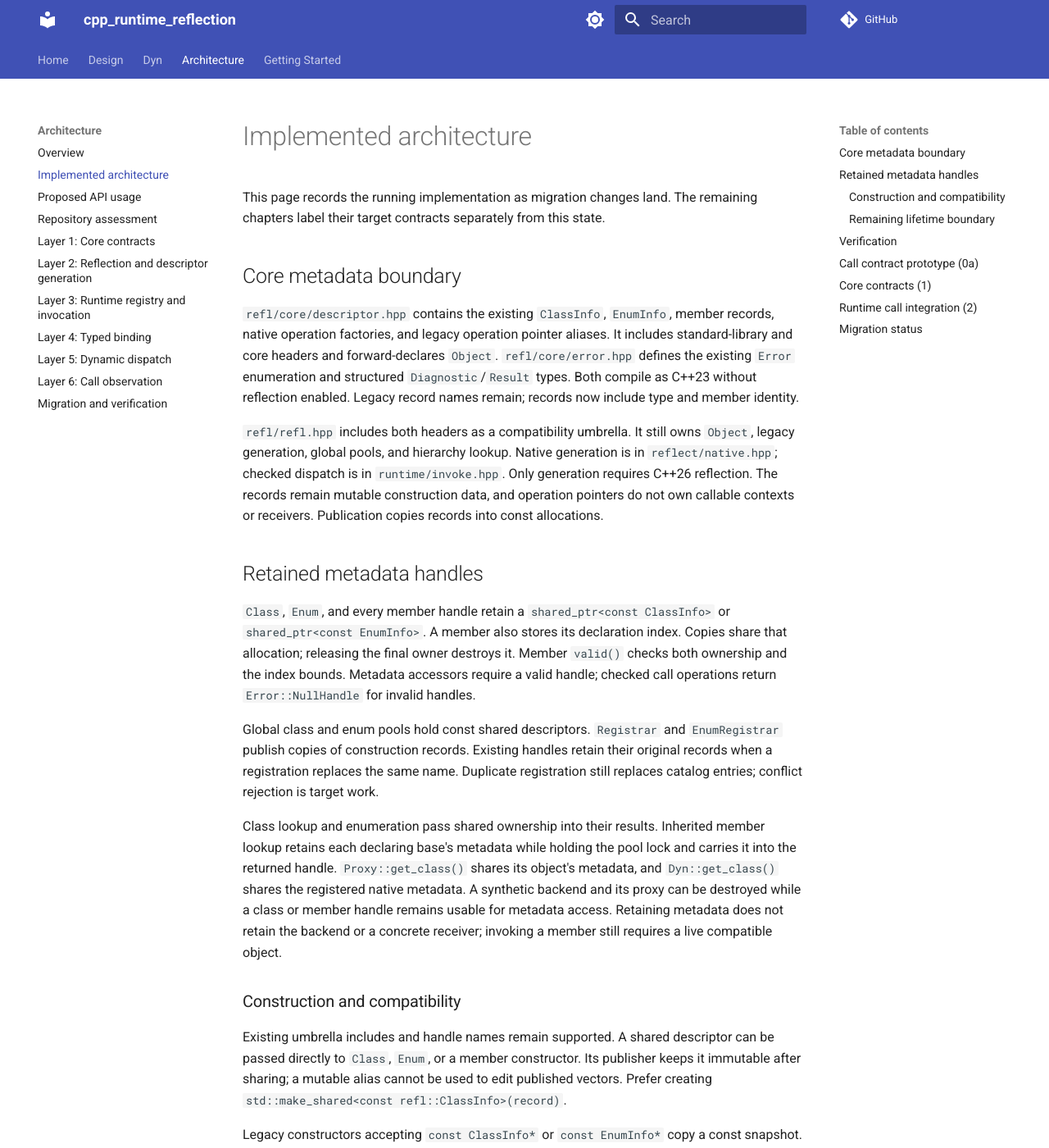
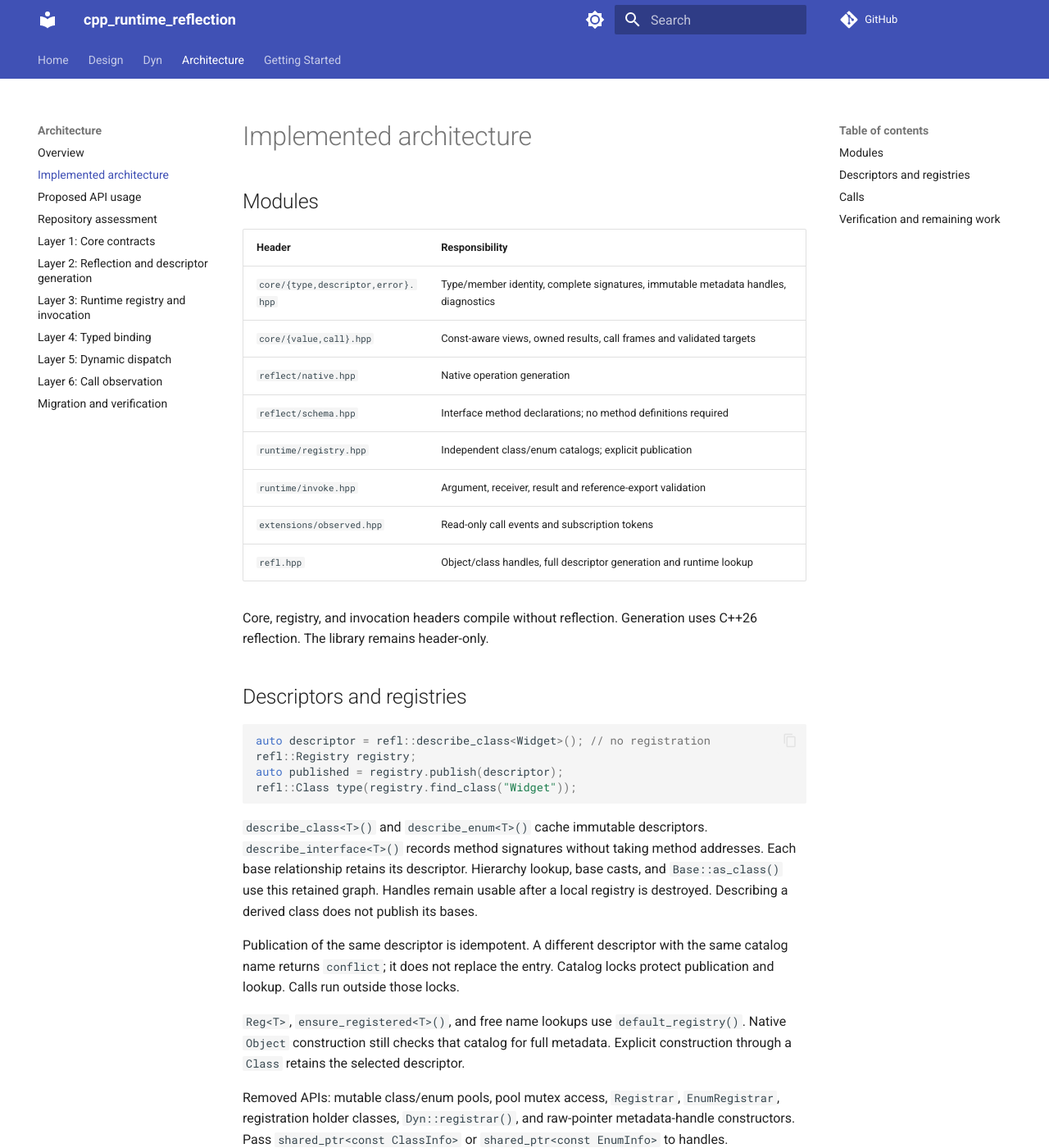
Before and after one commit to w2xel/refl, an MkDocs documentation site: the page built from docs/content/architecture/current-state.md, in a window 1280 px wide and 1400 px high. Shown: the whole window at 82% size. Built offline with MkDocs 1.6.1 and Material for MkDocs 9.7.7, drawn with Linux system fonts in a browser that asks for light colours; comment, search, counter and statistics services are not loaded; some of the changed text lies outside the part shown.

Commit message:
refactor: isolate registries and retain descriptor hierarchies

````diff
--- a/docs/content/architecture/current-state.md
+++ b/docs/content/architecture/current-state.md
@@ -1,156 +1,78 @@
 # Implemented architecture
 
-This page records the running implementation as migration changes land. The
-remaining chapters label their target contracts separately from this state.
+## Modules
 
-## Core metadata boundary
+| Header | Responsibility |
+| --- | --- |
+| `core/{type,descriptor,error}.hpp` | Type/member identity, complete signatures, immutable metadata handles, diagnostics |
+| `core/{value,call}.hpp` | Const-aware views, owned results, call frames and validated targets |
+| `reflect/native.hpp` | Native operation generation |
+| `reflect/schema.hpp` | Interface method declarations; no method definitions required |
+| `runtime/registry.hpp` | Independent class/enum catalogs; explicit publication |
+| `runtime/invoke.hpp` | Argument, receiver, result and reference-export validation |
+| `extensions/observed.hpp` | Read-only call events and subscription tokens |
+| `refl.hpp` | Object/class handles, full descriptor generation and runtime lookup |
 
-`refl/core/descriptor.hpp` contains the existing `ClassInfo`, `EnumInfo`, member
-records, native operation factories, and legacy operation pointer aliases. It includes
-standard-library and core headers and forward-declares `Object`. `refl/core/error.hpp` defines the existing
-`Error` enumeration and structured `Diagnostic`/`Result` types. Both compile as C++23 without
-reflection enabled. Legacy record names remain; records now include type and member identity.
+Core, registry, and invocation headers compile without reflection. Generation uses
+C++26 reflection. The library remains header-only.
 
-`refl/refl.hpp` includes both headers as a compatibility umbrella. It still owns
-`Object`, legacy generation, global pools, and hierarchy lookup. Native generation
-is in `reflect/native.hpp`; checked dispatch is in `runtime/invoke.hpp`. Only
-generation requires C++26 reflection.
-The records remain mutable construction data, and operation pointers do not own
-callable contexts or receivers. Publication copies records into const allocations.
+## Descriptors and registries
 
-## Retained metadata handles
+```cpp
+auto descriptor = refl::describe_class<Widget>(); // no registration
+refl::Registry registry;
+auto published = registry.publish(descriptor);
+refl::Class type(registry.find_class("Widget"));
+```
 
-`Class`, `Enum`, and every member handle retain a `shared_ptr<const ClassInfo>` or
-`shared_ptr<const EnumInfo>`. A member also stores its declaration index. Copies
-share that allocation; releasing the final owner destroys it. Member `valid()`
-checks both ownership and the index bounds. Metadata accessors require a valid
-handle; checked call operations return `Error::NullHandle` for invalid handles.
+`describe_class<T>()` and `describe_enum<T>()` cache immutable descriptors.
+`describe_interface<T>()` records method signatures without taking method addresses.
+Each base relationship retains its descriptor. Hierarchy lookup, base casts, and
+`Base::as_class()` use this retained graph. Handles remain usable after a local
+registry is destroyed. Describing a derived class does not publish its bases.
 
-Global class and enum pools hold const shared descriptors. `Registrar` and
-`EnumRegistrar` publish copies of construction records. Existing handles retain
-their original records when a registration replaces the same name. Duplicate
-registration still replaces catalog entries; conflict rejection is target work.
+Publication of the same descriptor is idempotent. A different descriptor with the
+same catalog name returns `conflict`; it does not replace the entry. Catalog locks
+protect publication and lookup. Calls run outside those locks.
 
-Class lookup and enumeration pass shared ownership into their results. Inherited
-member lookup retains each declaring base's metadata while holding the pool lock
-and carries it into the returned handle. `Proxy::get_class()` shares its object's
-metadata, and `Dyn::get_class()` shares the registered native metadata. A synthetic
-backend and its proxy can be destroyed while a class or member handle remains
-usable for metadata access. Retaining metadata does not retain the backend or a
-concrete receiver; invoking a member still requires a live compatible object.
+`Reg<T>`, `ensure_registered<T>()`, and free name lookups use `default_registry()`.
+Native `Object` construction still checks that catalog for full metadata. Explicit
+construction through a `Class` retains the selected descriptor.
 
-### Construction and compatibility
+Removed APIs: mutable class/enum pools, pool mutex access, `Registrar`,
+`EnumRegistrar`, registration holder classes, `Dyn::registrar()`, and raw-pointer
+metadata-handle constructors. Pass `shared_ptr<const ClassInfo>` or
+`shared_ptr<const EnumInfo>` to handles.
 
-Existing umbrella includes and handle names remain supported. A shared descriptor
-can be passed directly to `Class`, `Enum`, or a member constructor. Its publisher
-keeps it immutable after sharing; a mutable alias cannot be used to edit published
-vectors. Prefer creating `std::make_shared<const refl::ClassInfo>(record)`.
-
-Legacy constructors accepting `const ClassInfo*` or `const EnumInfo*` copy a const
-snapshot. The source only needs to live through construction; later source edits
-are not visible to the handle. Null pointers create invalid handles. Snapshot
-construction allocates and copies metadata; passing shared ownership avoids those
-copies. Pool metadata is now const, so editing records through pool pointers is
-no longer supported.
-
-### Remaining lifetime boundary
-
-Base relationships still contain names and offsets. Hierarchy traversal,
-`Base::as_class()`, and invocation's base adjustment still consult global pools;
-retaining a descriptor does not freeze its transitive hierarchy. Typed dispatch
-internals still use raw selected-operation pointers. This change establishes
-public metadata-handle ownership, not independent registries, owned call targets,
-or concurrent catalog replacement safety for typed dispatch. These remain part
-of the planned registry and invocation migration.
-
-## Verification
-
-Meson compiles each core header independently with C++23 and `-fno-reflection`.
-The `core_headers` consumer builds and reads synthetic metadata under those same
-settings. `core_include_boundaries` rejects reflection and higher-layer includes
-inside core headers. These checks run alongside all five existing component tests
-and the three sample smoke tests. `metadata_lifetime` verifies each handle kind,
-raw-pointer snapshots, invalid indices, catalog replacement, inherited lookup,
-and native invocation after replacement. The Mockable suite verifies metadata
-survival after backend/proxy destruction and release after the final member.
-The full suite has fifteen entries, including runtime/core conformance and the call prototype.
-
-Verification on 2026-09-13 uses GCC 16.2, C++26 reflection for existing APIs,
-optimization level 2, warnings as errors, and LTO disabled. Static analysis is
-opt-in; see [build measurements](../getting-started.md#build-and-test).
-The complete suite and strict MkDocs build pass. Valgrind checks cover the new
-lifetime test and the Dyn, Mockable, and Hooks suites.
-
-## Call contract prototype (0a)
-
-The shared call path is in `core/{type,value,call}.hpp` and `runtime/invoke.hpp`.
-`extensions/observed.hpp` observes that path. All compile without reflection.
-`OwnedValue` holds call results; the legacy boundary converts these to `Object`.
-The generation/reset provider in `tests/prototype/source.hpp` is a test fixture.
-
-| Scenario | Evidence in `test_call_contract.cpp` |
-| --- | --- |
-| Mutable argument | `update(int&)` changes the caller; a const argument fails |
-| Move-only value | Explicit consumption succeeds; observation reads without copying |
-| Closure reference | A listener replaces the target; retained extraction stays valid |
-| Raw reference | Restricted export fails before the target; declared caller borrow works |
-| State | Shared schemas isolate instances; captured generations survive reset |
-| Native target | Saved Square target survives Triangle reset; restore uses Triangle |
-| Failures | Preparation, capture, and extraction have distinct effects/event counts |
-| Observation | Token removal, listener failure, reentry, and direct-call bypass pass |
-
-Initial measurement: GCC 16.2, `-O2`, static analyzer, no LTO; 20,000 `int(int)` calls.
-These are local prototype measurements, not performance guarantees.
-
-| Path | ns/call | allocations/call |
-| --- | ---: | ---: |
-| Direct | 1.0 | 0 |
-| Runtime | 33.5 | 1 |
-| Typed facade | 35.3 | 1 |
-| Prototype slots | 37.5 | 1 |
-| Observed | 40.9 | 2 |
-
-A clean benchmark consumer compile took 6.56 s with the same Meson compiler flags.
-Run `build/tests/benchmark_calls` to repeat call measurements. The generated proxy
-still uses its legacy path; its conformance and cost checks land with typed binding.
-
-## Core contracts (1)
-
-| Contract | Implemented check |
-| --- | --- |
-| `TypeId` | Same type across translation units; case-distinct types stay distinct |
-| `TypeUse`, `TypeDescriptor` | CV/ref, pointer pointee, array element and extent are retained |
-| `Signature`, `MemberId` | Full qualifiers and declaration identity; unsupported calls fail explicitly |
-| `ObjectView` | Typed access preserves constness; retained views keep their owner |
-| `DispatchHandle` | Resolved targets match the advertised schema |
-| Typed extraction | Wrong result type fails before target execution |
-
-`tests/test_core_contracts.cpp` is the executable reference. `error.hpp` now contains
-structured diagnostics. `OwnedValue` owns call storage and is translated to legacy `Object` at the runtime boundary.
-
-## Runtime call integration (2)
+## Calls
 
 Native constructors, methods, static methods, and supported field reads/writes use
-`CallTarget` and `CallFrame`. Generated legacy method trampolines use that same
-path. `Function::try_invoke(ObjectView, args...)` returns `Result<CallResult>`.
-`Function::invoke` keeps its `expected<Object, Error>` interface.
+`CallTarget` and `CallFrame`. `Function::try_invoke` returns structured diagnostics;
+`Function::invoke` translates to `expected<Object, Error>`.
 
-| Call | Result |
+| Scenario | Behavior |
 | --- | --- |
-| `update.invoke(object, out)` | Updates the caller's `out` |
-| `update.try_invoke(borrow_const(value), out)` | Read-only diagnostic; no target effect |
-| `consume.invoke(object, pointer)` | Rejects a move-only lvalue |
-| `consume.invoke(object, std::move(pointer))` | Consumes the pointer |
-| Target throws `std::bad_cast` | Original exception propagates |
+| Mutable reference argument | Writes reach the caller |
+| Const argument or receiver | Mutable access fails before execution |
+| Move-only argument | Requires explicit consumption |
+| Target exception | Original exception propagates |
+| Const reference result | Checked access stays read-only |
+| Restricted raw reference | Export fails before execution |
 
-The strict checked API does not infer reference provenance. The legacy `invoke`
-translation keeps its receiver-anchor policy for compatibility. Const reference
-results remain read-only through checked casts. Legacy raw pointers remain an
-unchecked backend boundary. Typed forwarding still needs the binding migration.
-Native generation is in `reflect/native.hpp`; publication and global hierarchy
-lookup are separated in the next step. `runtime_contracts` verifies this boundary.
+The checked API requires declared reference provenance. The older `invoke` adapter
+retains its receiver-anchor policy. Raw backend slots remain for Dyn and Mockable;
+their state migration is pending.
 
-## Migration status
+## Verification and remaining work
 
-The prototype, core contracts, and native runtime call integration are implemented.
-Independent registries and shared typed binding remain the next two steps. Production dynamic state and property observation remain later work.
+The suite covers core headers, ownership, registry isolation, declaration-only
+interfaces, runtime calls, and existing Dyn/Proxy/Mockable/Hooks APIs and samples.
+The call prototype also covers replacement, reset, retained closure references,
+listener failure, and reentry. Its state provider remains a test fixture.
+
+Builds use GCC 16.2, `-O2`, warnings as errors, and no LTO. Static analysis is opt-in;
+see [build measurements](../getting-started.md#build-and-test).
+
+Completed: core extraction, contract prototype, native runtime calls, and independent
+registries. Next: shared typed binding. Production dynamic state, full observation
+integration, and final header/API cleanup follow.
````
Also changed, not shown: docs/content/architecture/migration.md (+4 -11 lines), docs/content/architecture/runtime.md (+6 -0 lines), 10 other files.
